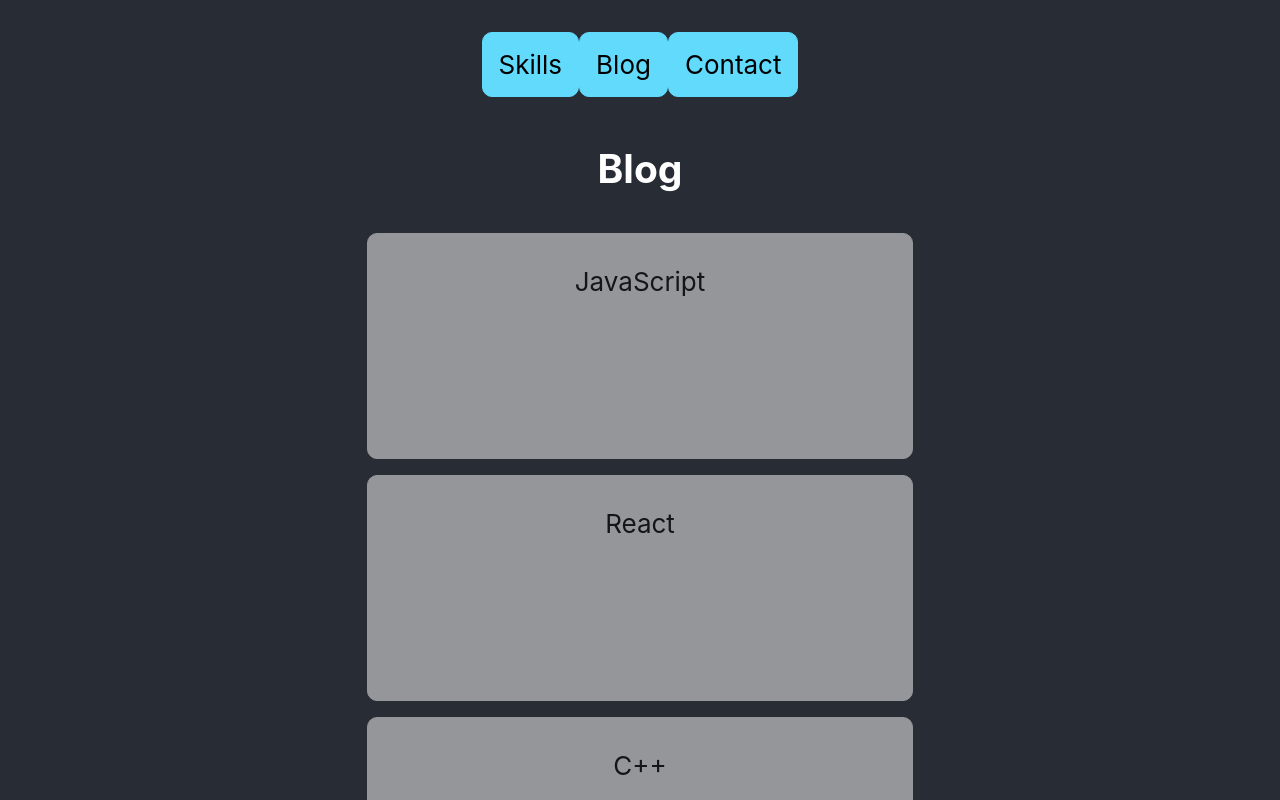
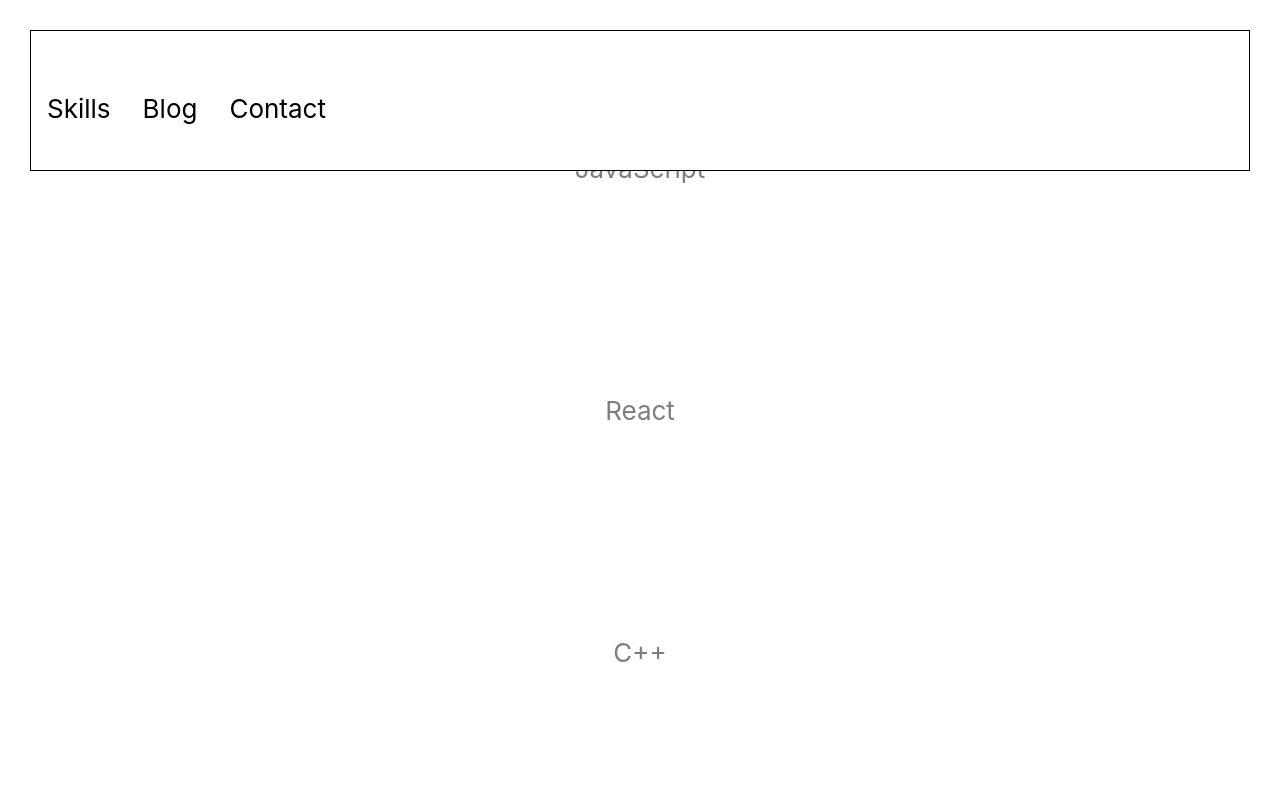
Before and after one commit to JacobJohnson1/react-website, a React (Create React App) app: page / in a window 1280 px wide. Shown: the top 800 px of the page. Built offline with nearby package versions, Linux system fonts and the light colour scheme.

Commit message:
changing to a b&w style w/ fixed navbar

```diff
--- a/src/App.css
+++ b/src/App.css
@@ -23,7 +23,7 @@
 } */
 
 .App {
-  background-color: #282c34;
+  background-color: #ffffff;
   display: flex;
   flex-direction: column;
   align-items: center;
@@ -33,10 +33,30 @@
 }
 
 .navBarTab {
-  text-align: center;
+  /* text-align: center;
   display: flex;
   flex-direction: row;
   justify-content: space-evenly;
+  border:1px solid #000000;
+  width: 100%; */
+
+  left: 30px;
+  top: 30px;
+  right: 30px;
+  display: block;
+  /* height: 50px; */
+  z-index: 200000;
+  border: 1px solid #000;
+  border-radius: 0;
+  box-shadow: none;
+  display: flex;
+  flex-direction: row;
+  position: fixed;
+  bottom: auto;
+  padding-top: 14px;
+  padding-bottom: 14px;
+  background-color: #ffffff;
+  overflow: none;
 }
 
 #socialIcons {
@@ -54,9 +74,9 @@
 #navBtn {
   color: black;
   padding: 1rem;
-  border:1px solid #61dafb ;
-  background-color: #61dafb;
-  border-radius: 10px;
+  border: none;
+  background-color: #ffffff;
+  /* border-radius: 10px; */
   text-decoration: none;
   margin-bottom: 1rem;
   margin-top: 2rem;
```
